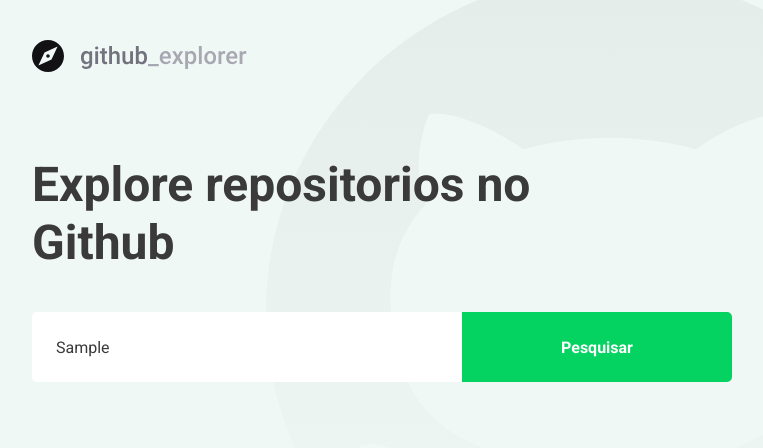
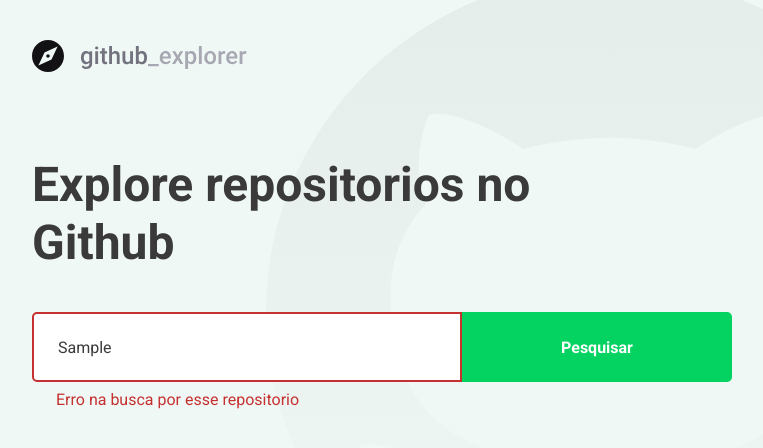
Before and after one commit to TrindadeThiago/github_explorer, a React (Create React App) app: page / in a window 1280 px wide. Both pictures are taken after typing "Sample" into the empty fields and a click on the button "Pesquisar". Shown: the top 448 px of the page, without its empty margins (148-911 px from the left). Built offline with nearby package versions, Linux system fonts and the light colour scheme; no server answers.

Commit message:
lidando com erros

```diff
--- a/src/pages/Dashboard/index.tsx
+++ b/src/pages/Dashboard/index.tsx
@@ -2,7 +2,7 @@
 import { FiChevronRight } from 'react-icons/fi';
 
 import api from '../../services/api';
-import { Title, Form, Repositories } from './styles';
+import { Title, Form, Repositories, Error } from './styles';
 import logo from '../../assets/logo.svg';
 
 interface Reposity {
@@ -16,6 +16,7 @@
 
 const Dashboard: React.FC = () => {
   const [newRepo, setNewRepo] = useState('');
+  const [inputError, setInputError] = useState('');
   const [repositories, setRepositories] = useState<Reposity[]>([]);
 
   async function handleAddRepository(
@@ -23,12 +24,22 @@
   ): Promise<void> {
     event.preventDefault();
 
-    const response = await api.get<Reposity>(`repos/${newRepo}`);
+    if (!newRepo) {
+      setInputError('Digite autor/nome do repositorio');
+      return;
+    }
 
-    const repository = response.data;
+    try {
+      const response = await api.get<Reposity>(`repos/${newRepo}`);
 
-    setRepositories([...repositories, repository]);
-    setNewRepo('');
+      const repository = response.data;
+
+      setRepositories([...repositories, repository]);
+      setNewRepo('');
+      setInputError('');
+    } catch (err) {
+      setInputError('Erro na busca por esse repositorio');
+    }
   }
 
   return (
@@ -36,7 +47,7 @@
       <img src={logo} alt="" />
       <Title>Explore repositorios no Github</Title>
 
-      <Form onSubmit={handleAddRepository}>
+      <Form hasError={!!inputError} onSubmit={handleAddRepository}>
         <input
           value={newRepo}
           onChange={e => setNewRepo(e.target.value)}
@@ -44,6 +55,8 @@
         />
         <button type="submit">Pesquisar</button>
       </Form>
+
+      {inputError && <Error>{inputError}</Error>}
 
       <Repositories>
         {repositories.map(repository => (
--- a/src/pages/Dashboard/styles.ts
+++ b/src/pages/Dashboard/styles.ts
@@ -1,5 +1,10 @@
-import styled from 'styled-components';
+/* eslint-disable prettier/prettier */
+import styled, { css } from 'styled-components';
 import { shade } from 'polished';
+
+interface FormProps {
+  hasError: boolean;
+}
 
 export const Title = styled.h1`
   font-size: 48px;
@@ -10,7 +15,7 @@
   margin-top: 80px;
 `;
 
-export const Form = styled.form`
+export const Form = styled.form<FormProps>`
   margin-top: 40px;
   max-width: 700px;
 
@@ -23,6 +28,13 @@
     border: 0;
     border-radius: 5px 0 0 5px;
     color: #3a3a3a;
+    border: 2px solid #fff;
+
+    ${props =>
+    props.hasError &&
+    css`
+        border-color: #c53030;
+      `}
 
     &::placeholder {
       color: #a8a8b3;
@@ -43,6 +55,13 @@
       background: ${shade(0.2, '#04d361')};
     }
   }
+`;
+
+export const Error = styled.span`
+  display: block;
+  margin-top: 8px;
+  margin-left: 24px;
+  color: #c53030;
 `;
 
 export const Repositories = styled.div`
```
Also changed, not shown: .eslintrc.json.
